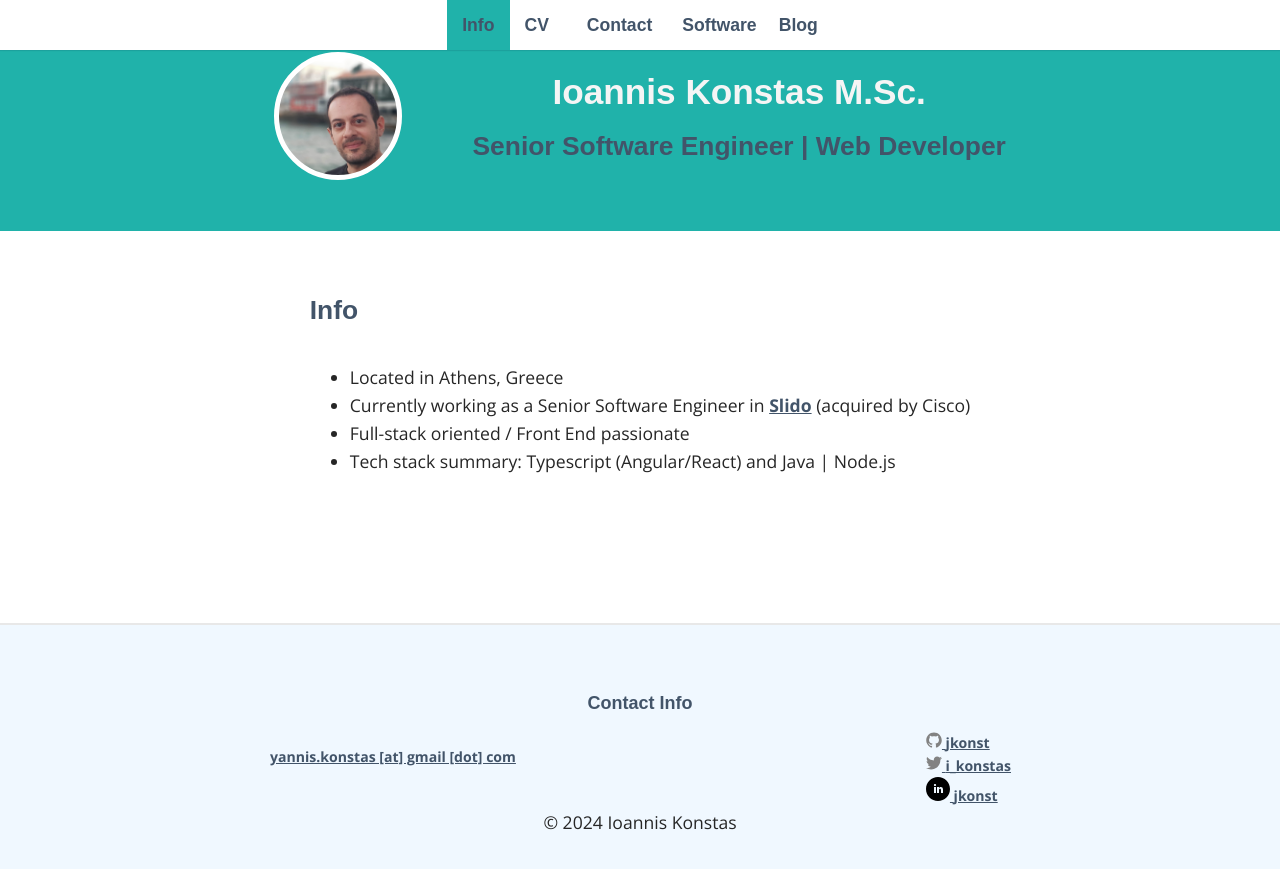
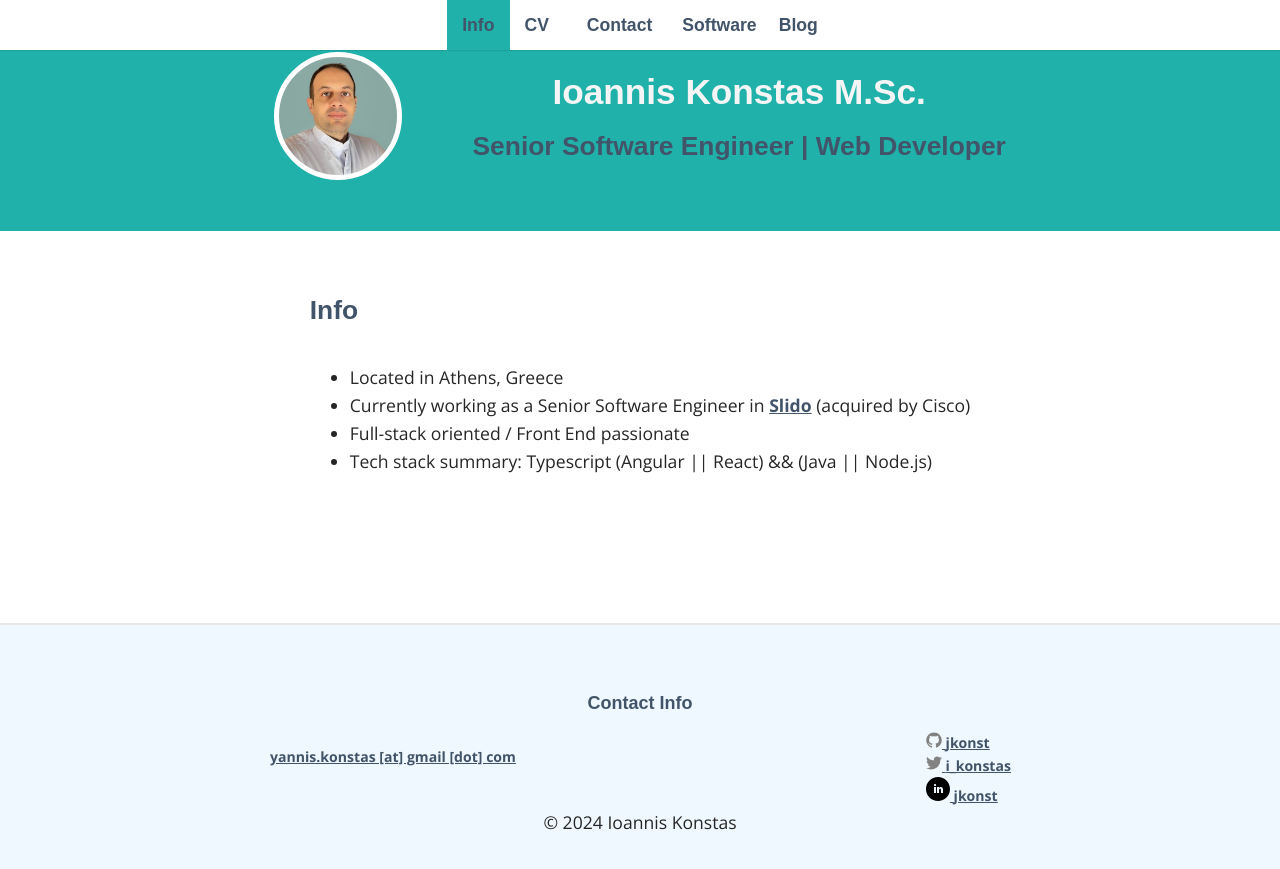
Before and after one commit to jkonst/jkonst.github.io, a Jekyll site: the page built from _pages/01_info.md, in a window 1280 px wide. Shown: the top 869 px of the page. Built offline with Jekyll 4.4.1, drawn with Linux system fonts in a browser that asks for light colours; some web fonts are replaced.

Commit message:
feat: update cv image and summary

```diff
--- a/_includes/header.html
+++ b/_includes/header.html
@@ -18,7 +18,7 @@
 </aside>
 
 <header>
-    <div id="photo-placeholder" style="background-image: url({{ '/images/profile_pic_blur.JPG' | prepend: site.baseurl }})">
+    <div id="photo-placeholder" style="background-image: url({{ '/images/profile_pic.JPG' | prepend: site.baseurl }})">
     </div>
     <div id="baseurl-placeholder">
         <h1>{{ site.title }} M.Sc.</h1>
--- a/_pages/01_info.md
+++ b/_pages/01_info.md
@@ -8,6 +8,6 @@ permalink: /info/
 <li>Located in Athens, Greece</li>
 <li>Currently working as a Senior Software Engineer in <a href="https://www.slido.com/">Slido</a> (acquired by Cisco)</li>
 <li>Full-stack oriented / Front End passionate</li>
-<li>Tech stack summary: Typescript (Angular/React) and Java | Node.js</li>
+<li>Tech stack summary: Typescript (Angular || React) && (Java || Node.js)</li>
 </ul>
 </div>
--- a/_sass/_layout.scss
+++ b/_sass/_layout.scss
@@ -58,7 +58,7 @@ a:hover {
   margin: 2em;
   width: 10vmax;
   height: 10vmax;
-  background-position: right;
+  background-position: center;
 }
 
 
```
Also changed, not shown: images/profile_pic.JPG (added), images/profile_pic.jpg (deleted).
